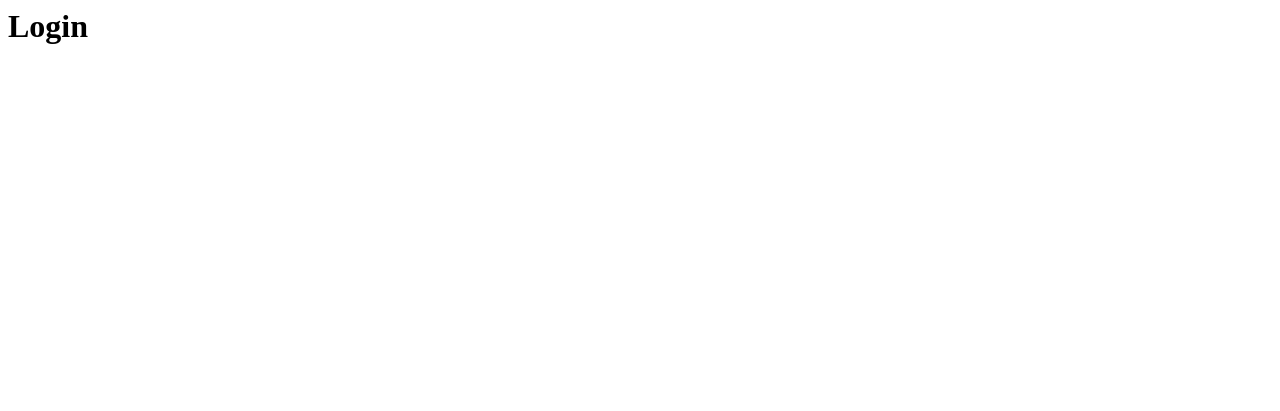
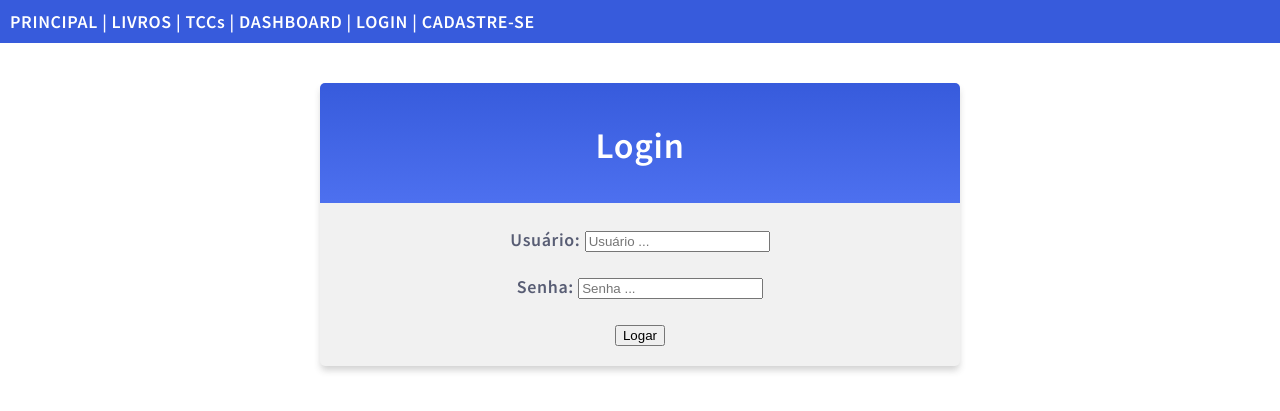
Before and after one commit to rock051/aula-django-03-main, a Django app: page /auth/login in a window 1280 px wide. Before the commit the part shown is almost empty. Shown: the top 411 px of the page. Run offline with Django 4.2, Linux system fonts and the light colour scheme.

Commit message:
Melhorando a Tela de Login

```diff
--- a/portal_biblioteca/usuarios/templates/login.html
+++ b/portal_biblioteca/usuarios/templates/login.html
@@ -1 +1,23 @@
-<h1>Login</h1>
+{% extends "base.html" %}
+
+{% block titulo %}
+    Portal Biblioteca - Login
+{% endblock %}
+
+{% block conteudo %}
+    <div class="mycard">
+        <h1>Login</h1>
+        <center>
+        <form action="{% url 'login' %}" method="POST">
+            {% csrf_token %}
+            Usuário: <input type="text" placeholder="Usuário ..." name="usuario">
+            <br>
+            <br>
+            Senha: <input type="password" placeholder="Senha ..." name="senha">
+            <br>
+            <br>
+            <input type="submit" value="Logar">
+        </form>
+        </center>
+    </div>
+{% endblock %}
--- a/portal_biblioteca/usuarios/views.py
+++ b/portal_biblioteca/usuarios/views.py
@@ -1,12 +1,22 @@
 from django.http import HttpResponse
 from django.shortcuts import render
 from django.contrib.auth.models import User
+from django.contrib.auth import authenticate
+from django.contrib.auth import login as login_django #importe também o login
 
 def login(request):
-    return render(request, 'login.html')
+    if request.method == "GET":
+        return render(request, 'login.html')
+    else:
+        usuario = request.POST.get('usuario')
+        senha = request.POST.get('senha')
 
-def cadastro(request):
-    return render(request, 'cadastro.html')
+        user = authenticate(username=usuario, password=senha)
+        if user:
+            login_django(request, user) # linha adicionada
+            return HttpResponse('Autenticado')
+        else:
+            return HttpResponse('Usuario ou Senha inválidos')
 
 def cadastro(request):
     if request.method == "GET":
```
